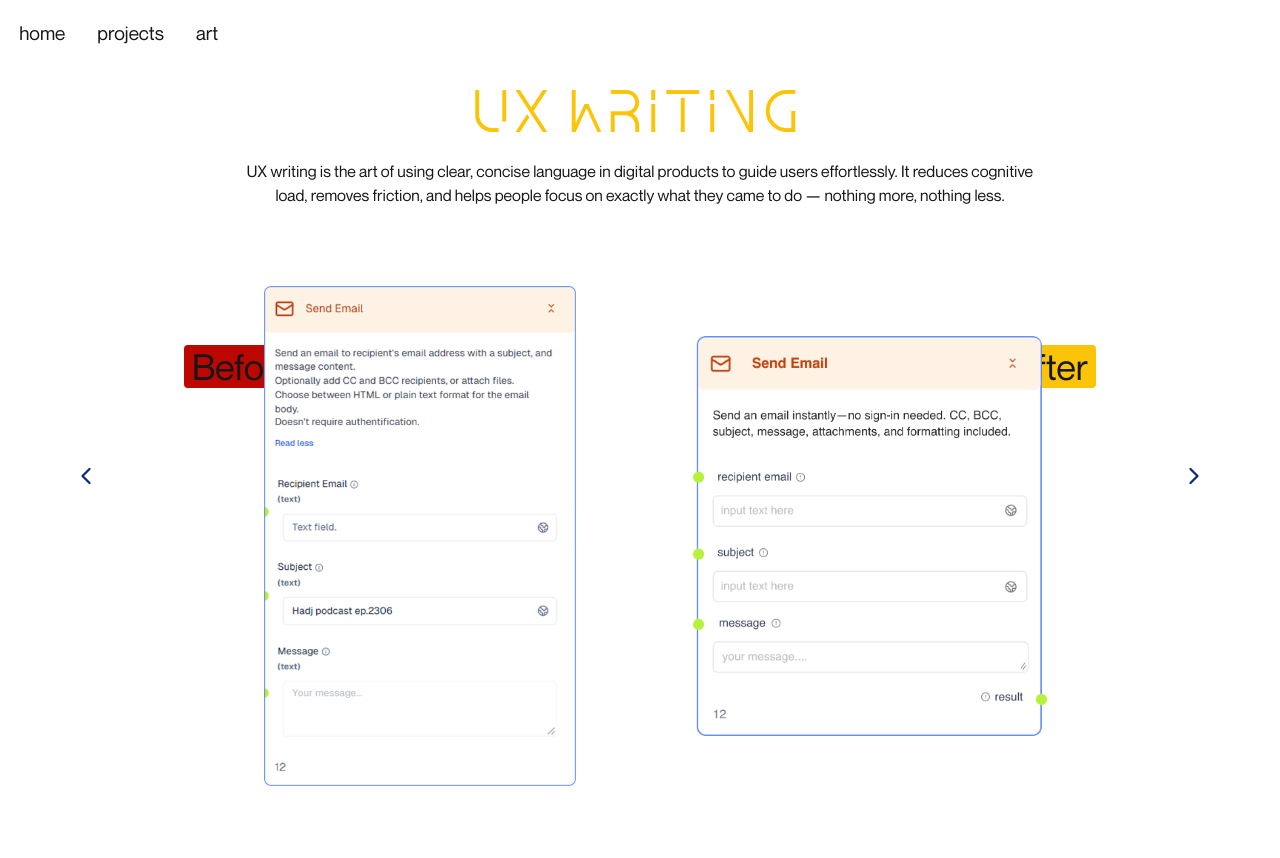
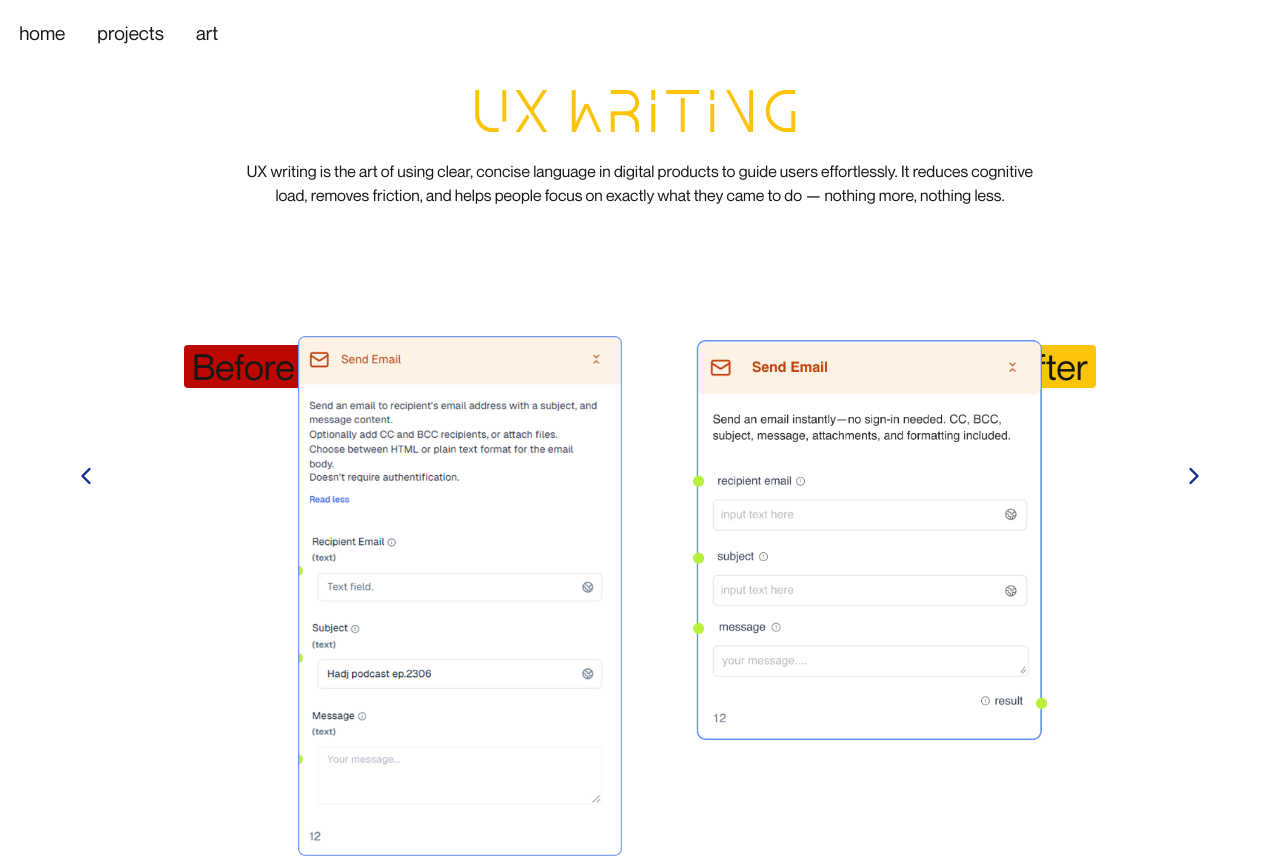
Before and after one commit to darinetag/portfolio, a Next.js app: page /projects/ux-writing in a window 1280 px wide. Shown: the top 858 px of the page. Built offline with nearby package versions, Linux system fonts and the light colour scheme.

Commit message:
ux writing done

```diff
--- a/src/components/UxWriting.js
+++ b/src/components/UxWriting.js
@@ -66,22 +66,23 @@ export default function ProjectExample({ title, subtitle, examples, subtitles, d
           />
 
           {/* Foreground Image */}
-          <div className="relative z-10 flex ml-30 mt-30">
+          <div className="relative z-10 flex ml-30 mt-30 ">
   <img
     src={current.image}
     alt="Example visual"
-    className={`object-contain rounded-xl ${
-      current.id === "google" ? "w-[400px] h-[400px]  " : "w-[500px] h-[500px]"
+    className={`object-contain rounded-xl  ${
+      current.id === "google" ? "w-[370px] h-[400px]  " : "w-[420px] h-[520px] mt-30"
     }`}
   />
 </div>
 
-<div className="relative z-10 flex mr-40 mt-30">
+<div className="relative z-10 flex mr-20  mt-30 ">
+
   <img
     src={current.images}
     alt="Example visual"
     className={`object-contain rounded-xl ${
-      current.id === "google" ? "w-[400px] h-[300px]  " : "w-[400px] h-[400px]"
+      current.id === "google" ? "w-[320px] h-[400px] ml-14 mb-40 " : "w-[400px] h-[400px] mt-2"
     }`}
   />
 </div>
--- a/src/pages/projects/ux-writing.js
+++ b/src/pages/projects/ux-writing.js
@@ -13,7 +13,7 @@ const examples = [
     images: "/uxwriting/google2.png"
   },
   {
-    id: "summarization",
+    id: "google",
     image: "/uxwriting/summarizationbefore.png",
     images: "/uxwriting/summarization2.png"
   },
```
